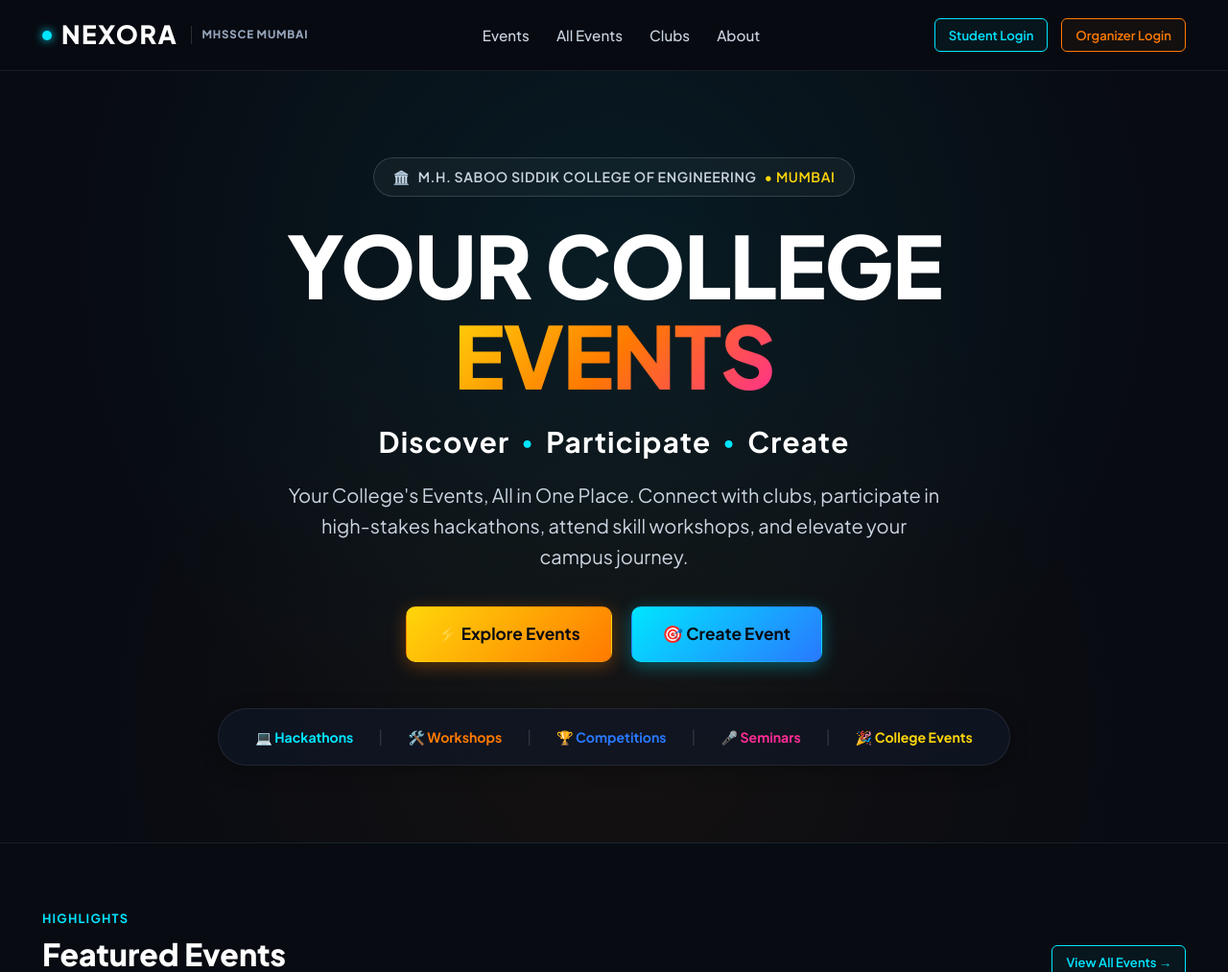
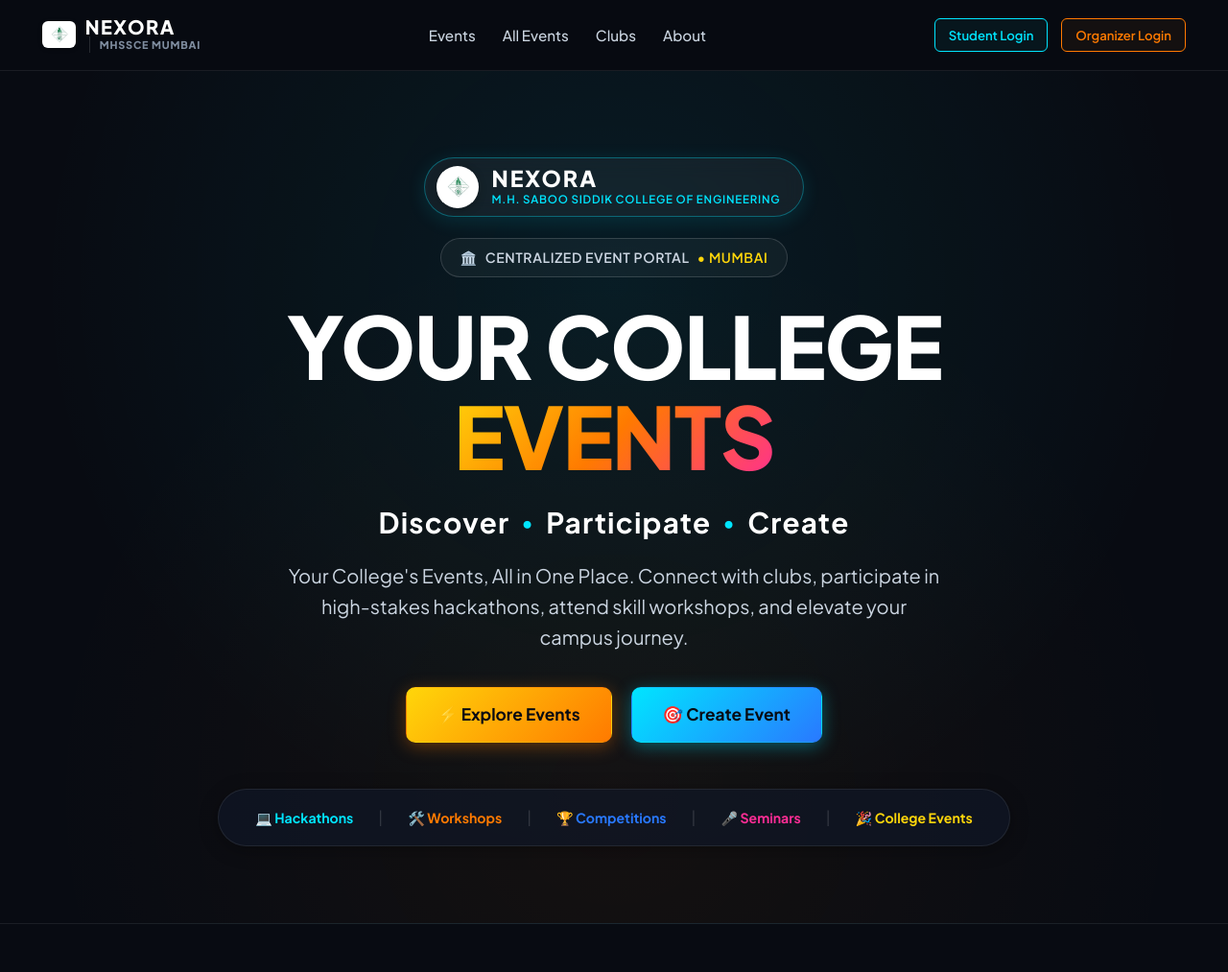
Before and after one commit to saif-ctrl-shift/NEXORA, a Java web app: page / in a window 1280 px wide. Shown: the top 1013 px of the page at 96% size. Run offline with Tomcat 11, a stand-in JSP engine, Linux system fonts and the light colour scheme; data comes from the database, SQL or seed files in the repository.

Commit message:
feat: add official college emblem logo alongside NEXORA branding in hero page and navbar

```diff
--- a/src/main/webapp/common/header.jsp
+++ b/src/main/webapp/common/header.jsp
@@ -23,10 +23,14 @@
 <body>
 <nav class="navbar">
     <div class="nav-container">
-        <a href="<%= request.getContextPath() %>/" class="brand-logo">
-            <span class="brand-dot"></span>
-            NEXORA
-            <span class="brand-college-tag">MHSSCE Mumbai</span>
+        <a href="<%= request.getContextPath() %>/" class="brand-logo" style="display: inline-flex; align-items: center; gap: 10px;">
+            <span style="background: #ffffff; border-radius: 6px; padding: 2px 4px; display: inline-flex; align-items: center; justify-content: center; box-shadow: 0 1px 4px rgba(0,0,0,0.3); flex-shrink: 0;">
+                <img src="<%= request.getContextPath() %>/images/college-logo.png" alt="Logo" style="height: 24px; width: auto; object-fit: contain;">
+            </span>
+            <span style="display: inline-flex; flex-direction: column;">
+                <span style="font-size: 1.25rem; font-weight: 800; letter-spacing: 1.5px; line-height: 1; color: #ffffff;">NEXORA</span>
+                <span class="brand-college-tag" style="font-size: 0.68rem; opacity: 0.85;">MHSSCE Mumbai</span>
+            </span>
         </a>
 
         <ul class="nav-links">
--- a/src/main/webapp/index.jsp
+++ b/src/main/webapp/index.jsp
@@ -19,10 +19,27 @@
      HERO SECTION (STRICTLY CENTERED, PREMIUM COLLEGE-TECH)
      ======================================================================= -->
 <section class="hero-section">
+    <!-- Hero Logo & Nexora Brand Identifier -->
+    <div class="hero-brand-badge-wrapper" style="display: flex; justify-content: center; align-items: center; margin-bottom: 22px;">
+        <div class="hero-brand-badge" style="display: inline-flex; align-items: center; gap: 14px; background: rgba(255, 255, 255, 0.05); border: 1px solid rgba(0, 229, 255, 0.35); padding: 8px 24px 8px 12px; border-radius: 50px; backdrop-filter: blur(10px); box-shadow: 0 4px 20px rgba(0, 229, 255, 0.12);">
+            <div style="background: #ffffff; border-radius: 50%; width: 44px; height: 44px; display: flex; align-items: center; justify-content: center; overflow: hidden; box-shadow: 0 2px 8px rgba(0,0,0,0.3); flex-shrink: 0;">
+                <img src="<%= request.getContextPath() %>/images/college-logo.png" alt="MHSSCE College Logo" style="width: 36px; height: 36px; object-fit: contain;">
+            </div>
+            <div style="display: flex; flex-direction: column; text-align: left;">
+                <span style="font-size: 1.45rem; font-weight: 800; letter-spacing: 2px; color: #ffffff; line-height: 1.1; font-family: 'Plus Jakarta Sans', sans-serif;">
+                    NEXORA
+                </span>
+                <span style="font-size: 0.72rem; font-weight: 600; color: var(--accent-cyan, #00E5FF); letter-spacing: 0.8px; text-transform: uppercase;">
+                    M.H. Saboo Siddik College of Engineering
+                </span>
+            </div>
+        </div>
+    </div>
+
     <!-- Small supporting label/badge -->
     <div class="hero-badge-container">
         <div class="hero-college-badge">
-            🏛️ <span>M.H. Saboo Siddik College of Engineering</span> • Mumbai
+            🏛️ <span>Centralized Event Portal</span> • Mumbai
         </div>
     </div>
 
```
Also changed, not shown: src/main/webapp/images/college-logo.png (added).
